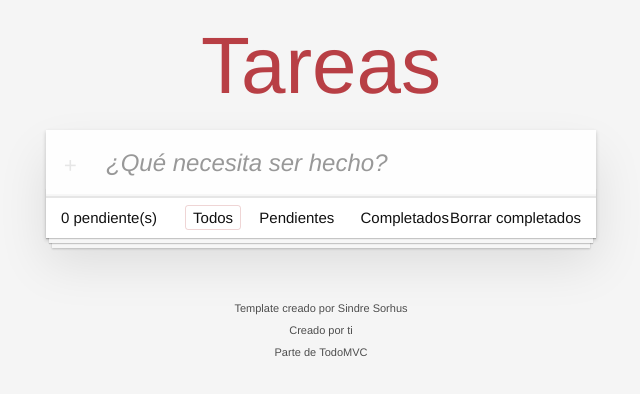
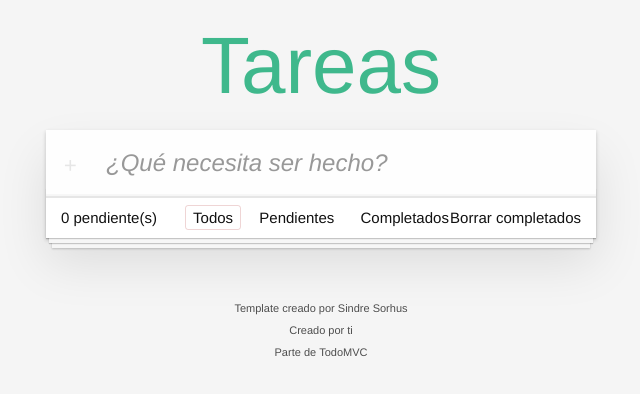
Before and after one commit to zhenrong-yuan/todo-app-js-vite, a website built with Vite: page index.html in a window 1280 px wide. Shown: the whole page, without its empty margins (319-959 px from the left). Built offline with nearby package versions, Linux system fonts and the light colour scheme.

Commit message:
Changing color of tag h1.

```diff
--- a/style.css
+++ b/style.css
@@ -74,7 +74,7 @@ body {
 	font-size: 80px;
 	font-weight: 200;
 	text-align: center;
-	color: #b83f45;
+	color: #3fb88c;
 	-webkit-text-rendering: optimizeLegibility;
 	-moz-text-rendering: optimizeLegibility;
 	text-rendering: optimizeLegibility;
```
